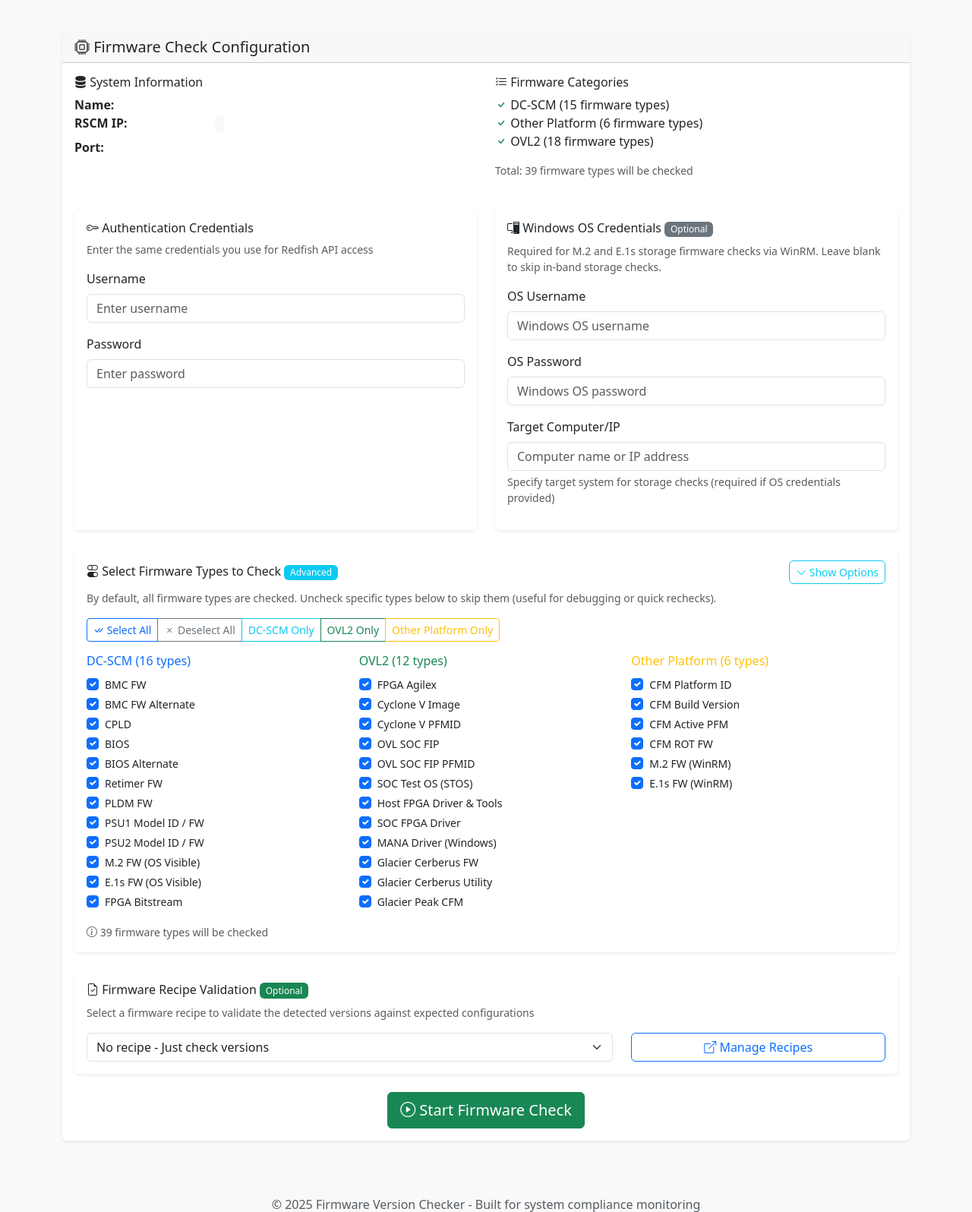
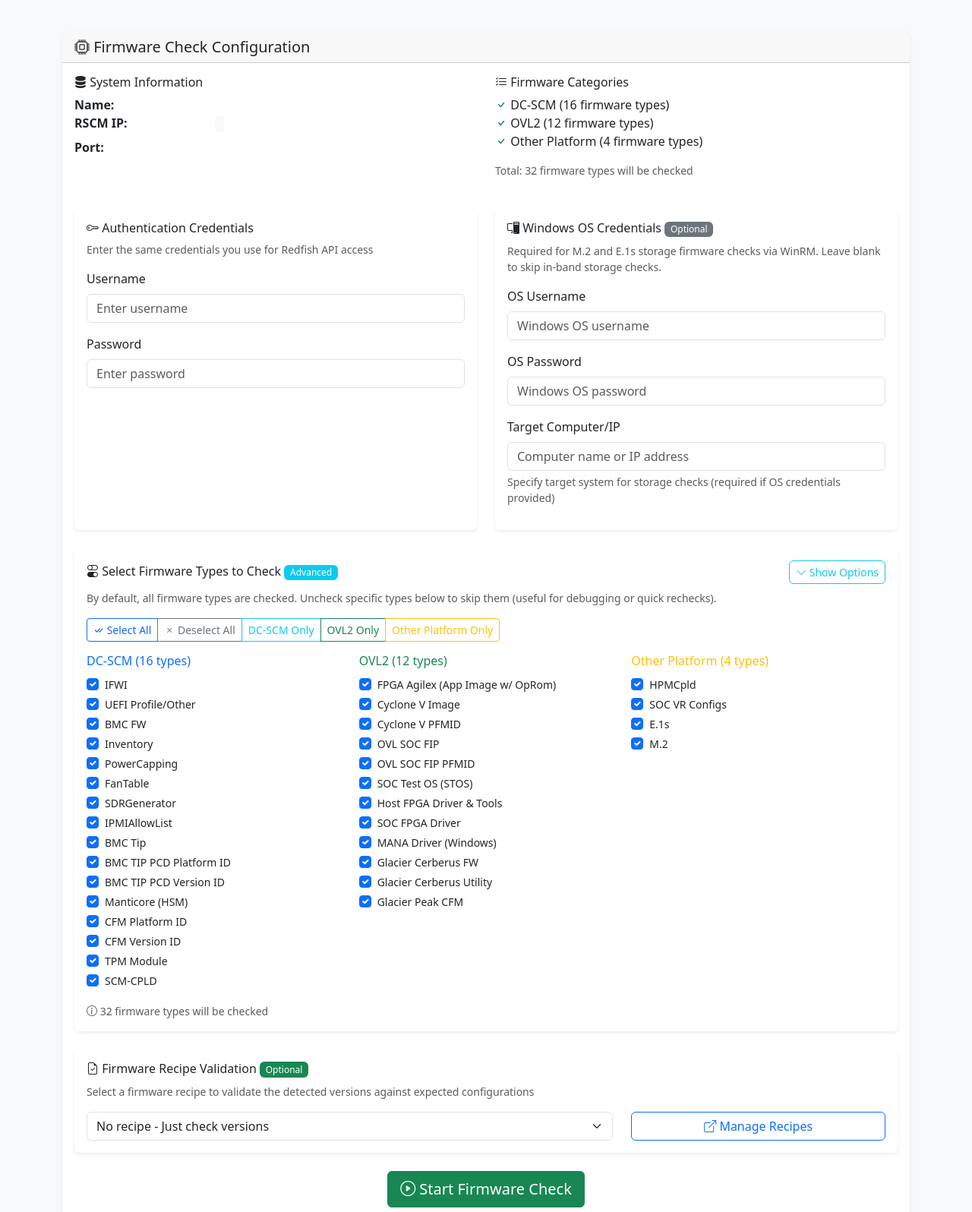
Before and after one commit to JarrettJones/Compliance, a Flask app: template firmware-checker/templates/check_firmware.html in a window 1280 px wide, after a click on "Show Options". Shown: the part 164-1760 px from the top of the page at 76% size. Run offline with Flask 3, Linux system fonts and the light colour scheme; the template is opened without the code that fills it, so the values that code supplies are empty.

Commit message:
Fix firmware types in template to match actual checker modules - DC-SCM: 16 types (IFWI, BMC FW, Inventory, PowerCapping, FanTable, etc.) - OVL2: 12 types (FPGA Agilex, Cyclone V, SOC Test OS, MANA Driver, etc.) - Other Platform: 4 types (HPMCpld, SOC VR Configs, E.1s, M.2) - Removed non-existent types like 'BIOS Alternate', 'Retimer FW', 'PLDM FW', 'PSU1/PSU2' - Total: 32 firmware types instead of previous 39

```diff
--- a/firmware-checker/templates/check_firmware.html
+++ b/firmware-checker/templates/check_firmware.html
@@ -143,11 +143,11 @@
                     <div class="col-md-6">
                         <h6><i class="bi bi-list-check"></i> Firmware Categories</h6>
                         <ul class="list-unstyled">
-                            <li><i class="bi bi-check text-success"></i> DC-SCM (15 firmware types)</li>
-                            <li><i class="bi bi-check text-success"></i> Other Platform (6 firmware types)</li>
-                            <li><i class="bi bi-check text-success"></i> OVL2 (18 firmware types)</li>
+                            <li><i class="bi bi-check text-success"></i> DC-SCM (16 firmware types)</li>
+                            <li><i class="bi bi-check text-success"></i> OVL2 (12 firmware types)</li>
+                            <li><i class="bi bi-check text-success"></i> Other Platform (4 firmware types)</li>
                         </ul>
-                        <p class="text-muted small">Total: 39 firmware types will be checked</p>
+                        <p class="text-muted small">Total: 32 firmware types will be checked</p>
                     </div>
                 </div>
 
@@ -236,52 +236,68 @@
                                         <div class="col-md-4">
                                             <h6 class="text-primary">DC-SCM (16 types)</h6>
                                             <div class="form-check">
+                                                <input class="form-check-input fw-category dc_scm" type="checkbox" value="IFWI" id="fw_ifwi" checked>
+                                                <label class="form-check-label small" for="fw_ifwi">IFWI</label>
+                                            </div>
+                                            <div class="form-check">
+                                                <input class="form-check-input fw-category dc_scm" type="checkbox" value="UEFI Profile/Other" id="fw_uefi" checked>
+                                                <label class="form-check-label small" for="fw_uefi">UEFI Profile/Other</label>
+                                            </div>
+                                            <div class="form-check">
                                                 <input class="form-check-input fw-category dc_scm" type="checkbox" value="BMC FW" id="fw_bmc" checked>
                                                 <label class="form-check-label small" for="fw_bmc">BMC FW</label>
                                             </div>
                                             <div class="form-check">
-                                                <input class="form-check-input fw-category dc_scm" type="checkbox" value="BMC FW Alternate" id="fw_bmc_alt" checked>
-                                                <label class="form-check-label small" for="fw_bmc_alt">BMC FW Alternate</label>
+                                                <input class="form-check-input fw-category dc_scm" type="checkbox" value="Inventory" id="fw_inventory" checked>
+                                                <label class="form-check-label small" for="fw_inventory">Inventory</label>
                                             </div>
                                             <div class="form-check">
-                                                <input class="form-check-input fw-category dc_scm" type="checkbox" value="CPLD" id="fw_cpld" checked>
-                                                <label class="form-check-label small" for="fw_cpld">CPLD</label>
+                                                <input class="form-check-input fw-category dc_scm" type="checkbox" value="PowerCapping" id="fw_powercapping" checked>
+                                                <label class="form-check-label small" for="fw_powercapping">PowerCapping</label>
                                             </div>
                                             <div class="form-check">
-                                                <input class="form-check-input fw-category dc_scm" type="checkbox" value="BIOS" id="fw_bios" checked>
-                                                <label class="form-check-label small" for="fw_bios">BIOS</label>
+                                                <input class="form-check-input fw-category dc_scm" type="checkbox" value="FanTable" id="fw_fantable" checked>
+                                                <label class="form-check-label small" for="fw_fantable">FanTable</label>
                                             </div>
                                             <div class="form-check">
-                                                <input class="form-check-input fw-category dc_scm" type="checkbox" value="BIOS Alternate" id="fw_bios_alt" checked>
-                                                <label class="form-check-label small" for="fw_bios_alt">BIOS Alternate</label>
+                                                <input class="form-check-input fw-category dc_scm" type="checkbox" value="SDRGenerator" id="fw_sdr" checked>
+                                                <label class="form-check-label small" for="fw_sdr">SDRGenerator</label>
                                             </div>
                                             <div class="form-check">
-                                                <input class="form-check-input fw-category dc_scm" type="checkbox" value="Retimer FW" id="fw_retimer" checked>
-                                                <label class="form-check-label small" for="fw_retimer">Retimer FW</label>
+                                                <input class="form-check-input fw-category dc_scm" type="checkbox" value="IPMIAllowList" id="fw_ipmi" checked>
+                                                <label class="form-check-label small" for="fw_ipmi">IPMIAllowList</label>
                                             </div>
                                             <div class="form-check">
-                                                <input class="form-check-input fw-category dc_scm" type="checkbox" value="PLDM FW" id="fw_pldm" checked>
-                                                <label class="form-check-label small" for="fw_pldm">PLDM FW</label>
+                                                <input class="form-check-input fw-category dc_scm" type="checkbox" value="BMC Tip" id="fw_bmc_tip" checked>
+                                                <label class="form-check-label small" for="fw_bmc_tip">BMC Tip</label>
                                             </div>
                                             <div class="form-check">
-                                                <input class="form-check-input fw-category dc_scm" type="checkbox" value="PSU1 Model ID / FW" id="fw_psu1" checked>
-                                                <label class="form-check-label small" for="fw_psu1">PSU1 Model ID / FW</label>
+                                                <input class="form-check-input fw-category dc_scm" type="checkbox" value="BMC TIP PCD Platform ID" id="fw_bmc_tip_platform" checked>
+                                                <label class="form-check-label small" for="fw_bmc_tip_platform">BMC TIP PCD Platform ID</label>
                                             </div>
                                             <div class="form-check">
-                                                <input class="form-check-input fw-category dc_scm" type="checkbox" value="PSU2 Model ID / FW" id="fw_psu2" checked>
-                                                <label class="form-check-label small" for="fw_psu2">PSU2 Model ID / FW</label>
+                                                <input class="form-check-input fw-category dc_scm" type="checkbox" value="BMC TIP PCD Version ID (hex)/(dec)" id="fw_bmc_tip_version" checked>
+                                                <label class="form-check-label small" for="fw_bmc_tip_version">BMC TIP PCD Version ID</label>
                                             </div>
                                             <div class="form-check">
-                                                <input class="form-check-input fw-category dc_scm" type="checkbox" value="M.2 FW (OS Visible)" id="fw_m2" checked>
-                                                <label class="form-check-label small" for="fw_m2">M.2 FW (OS Visible)</label>
+                                                <input class="form-check-input fw-category dc_scm" type="checkbox" value="Manticore (HSM)" id="fw_manticore" checked>
+                                                <label class="form-check-label small" for="fw_manticore">Manticore (HSM)</label>
                                             </div>
                                             <div class="form-check">
-                                                <input class="form-check-input fw-category dc_scm" type="checkbox" value="E.1s FW (OS Visible)" id="fw_e1s" checked>
-                                                <label class="form-check-label small" for="fw_e1s">E.1s FW (OS Visible)</label>
+                                                <input class="form-check-input fw-category dc_scm" type="checkbox" value="CFM Platform ID" id="fw_cfm_platform" checked>
+                                                <label class="form-check-label small" for="fw_cfm_platform">CFM Platform ID</label>
                                             </div>
                                             <div class="form-check">
-                                                <input class="form-check-input fw-category dc_scm" type="checkbox" value="FPGA Bitstream" id="fw_fpga_bit" checked>
-                                                <label class="form-check-label small" for="fw_fpga_bit">FPGA Bitstream</label>
+                                                <input class="form-check-input fw-category dc_scm" type="checkbox" value="CFM Version ID (hex)/(dec)" id="fw_cfm_version" checked>
+                                                <label class="form-check-label small" for="fw_cfm_version">CFM Version ID</label>
+                                            </div>
+                                            <div class="form-check">
+                                                <input class="form-check-input fw-category dc_scm" type="checkbox" value="TPM Module" id="fw_tpm" checked>
+                                                <label class="form-check-label small" for="fw_tpm">TPM Module</label>
+                                            </div>
+                                            <div class="form-check">
+                                                <input class="form-check-input fw-category dc_scm" type="checkbox" value="SCM-CPLD" id="fw_scm_cpld" checked>
+                                                <label class="form-check-label small" for="fw_scm_cpld">SCM-CPLD</label>
                                             </div>
                                         </div>
 
@@ -290,7 +306,7 @@
                                             <h6 class="text-success">OVL2 (12 types)</h6>
                                             <div class="form-check">
                                                 <input class="form-check-input fw-category ovl2" type="checkbox" value="FPGA Agilex (App Image w/ OpRom)" id="fw_agilex" checked>
-                                                <label class="form-check-label small" for="fw_agilex">FPGA Agilex</label>
+                                                <label class="form-check-label small" for="fw_agilex">FPGA Agilex (App Image w/ OpRom)</label>
                                             </div>
                                             <div class="form-check">
                                                 <input class="form-check-input fw-category ovl2" type="checkbox" value="Cyclone V Image" id="fw_cyclone" checked>
@@ -340,37 +356,29 @@
 
                                         <!-- Other Platform -->
                                         <div class="col-md-4">
-                                            <h6 class="text-warning">Other Platform (6 types)</h6>
+                                            <h6 class="text-warning">Other Platform (4 types)</h6>
                                             <div class="form-check">
-                                                <input class="form-check-input fw-category other_platform" type="checkbox" value="CFM Platform ID" id="fw_cfm_platform" checked>
-                                                <label class="form-check-label small" for="fw_cfm_platform">CFM Platform ID</label>
+                                                <input class="form-check-input fw-category other_platform" type="checkbox" value="HPMCpld" id="fw_hpm_cpld" checked>
+                                                <label class="form-check-label small" for="fw_hpm_cpld">HPMCpld</label>
                                             </div>
                                             <div class="form-check">
-                                                <input class="form-check-input fw-category other_platform" type="checkbox" value="CFM Build Version" id="fw_cfm_build" checked>
-                                                <label class="form-check-label small" for="fw_cfm_build">CFM Build Version</label>
+                                                <input class="form-check-input fw-category other_platform" type="checkbox" value="SOC VR Configs" id="fw_soc_vr" checked>
+                                                <label class="form-check-label small" for="fw_soc_vr">SOC VR Configs</label>
                                             </div>
                                             <div class="form-check">
-                                                <input class="form-check-input fw-category other_platform" type="checkbox" value="CFM Active PFM" id="fw_cfm_pfm" checked>
-                                                <label class="form-check-label small" for="fw_cfm_pfm">CFM Active PFM</label>
+                                                <input class="form-check-input fw-category other_platform" type="checkbox" value="E.1s" id="fw_e1s" checked>
+                                                <label class="form-check-label small" for="fw_e1s">E.1s</label>
                                             </div>
                                             <div class="form-check">
-                                                <input class="form-check-input fw-category other_platform" type="checkbox" value="CFM ROT FW" id="fw_cfm_rot" checked>
-                                                <label class="form-check-label small" for="fw_cfm_rot">CFM ROT FW</label>
-                                            </div>
-                                            <div class="form-check">
-                                                <input class="form-check-input fw-category other_platform" type="checkbox" value="M.2 FW (WinRM)" id="fw_m2_winrm" checked>
-                                                <label class="form-check-label small" for="fw_m2_winrm">M.2 FW (WinRM)</label>
-                                            </div>
-                                            <div class="form-check">
-                                                <input class="form-check-input fw-category other_platform" type="checkbox" value="E.1s FW (WinRM)" id="fw_e1s_winrm" checked>
-                                                <label class="form-check-label small" for="fw_e1s_winrm">E.1s FW (WinRM)</label>
+                                                <input class="form-check-input fw-category other_platform" type="checkbox" value="M.2" id="fw_m2" checked>
+                                                <label class="form-check-label small" for="fw_m2">M.2</label>
                                             </div>
                                         </div>
                                     </div>
 
                                     <div class="mt-3">
                                         <p class="text-muted small mb-0">
-                                            <i class="bi bi-info-circle"></i> <span id="selectedCount">39 firmware types</span> will be checked
+                                            <i class="bi bi-info-circle"></i> <span id="selectedCount">32 firmware types</span> will be checked
                                         </p>
                                     </div>
                                 </div>
```
